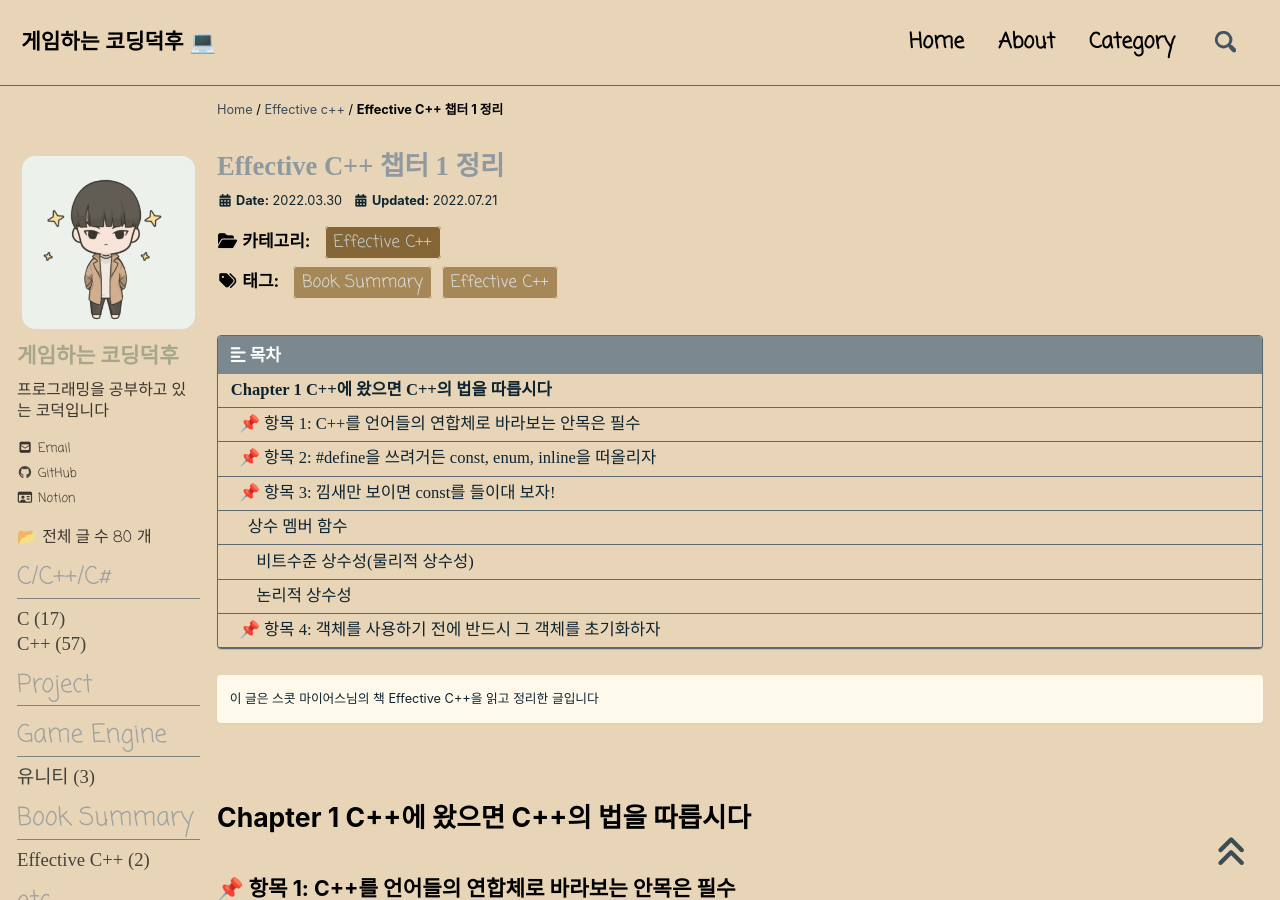
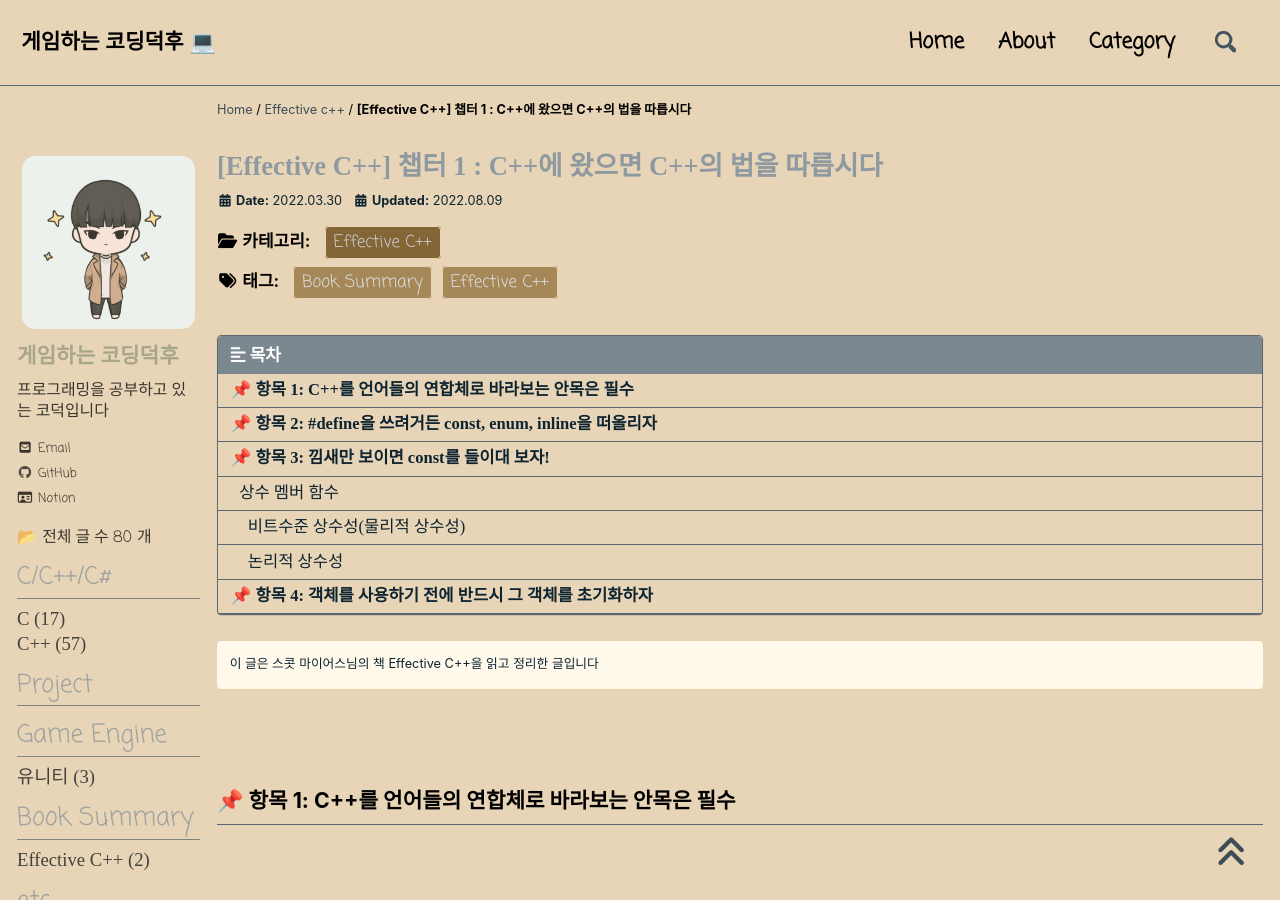
Before and after one commit to reoul/reoul.github.io, a Jekyll site: the page built from _posts/EffectiveCpp/2022-03-30-effective-cpp-1.md, in a window 1280 px wide and 900 px high. Built offline with Jekyll 4.4.1, drawn with Linux system fonts in a browser that asks for light colours; cached includes are drawn as plain includes; nearby versions of some CDN libraries; some web fonts are replaced; comment, search, counter and statistics services are not loaded.

Commit message:
Modify Effective C++ 2
Modify Effective C++ 2

```diff
--- a/_posts/EffectiveCpp/2022-03-30-effective-cpp-1.md
+++ b/_posts/EffectiveCpp/2022-03-30-effective-cpp-1.md
@@ -1,5 +1,5 @@
 ---
-title: "Effective C++ 챕터 1 정리"
+title: "[Effective C++] 챕터 1 : C++에 왔으면 C++의 법을 따릅시다"
 
 categories:
   - Effective C++
@@ -15,15 +15,13 @@ published: true
 #글 공개 여부(false해도 주소로 접근 가능)
 
 date:       2022-03-30T00:00:00+09:00
-lastmod:    2022-07-21T16:26:00+09:00
+lastmod:    2022-08-09T08:27:00+09:00
 ---
 
 이 글은 스콧 마이어스님의 책 Effective C++을 읽고 정리한 글입니다
 {: .notice--warning}
 
 <br>
-
-# Chapter 1  C++에 왔으면 C++의 법을 따릅시다
 
 ## 📌 항목 1: C++를 언어들의 연합체로 바라보는 안목은 필수
 
```
